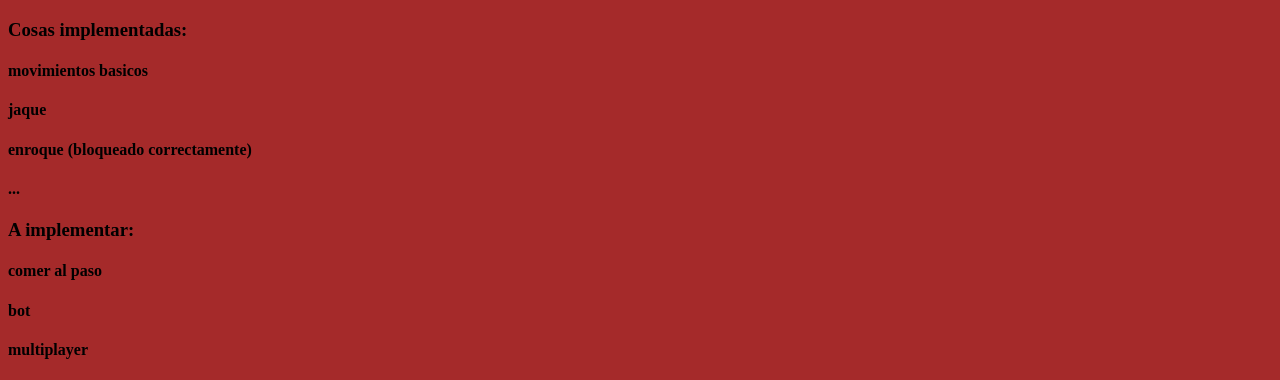
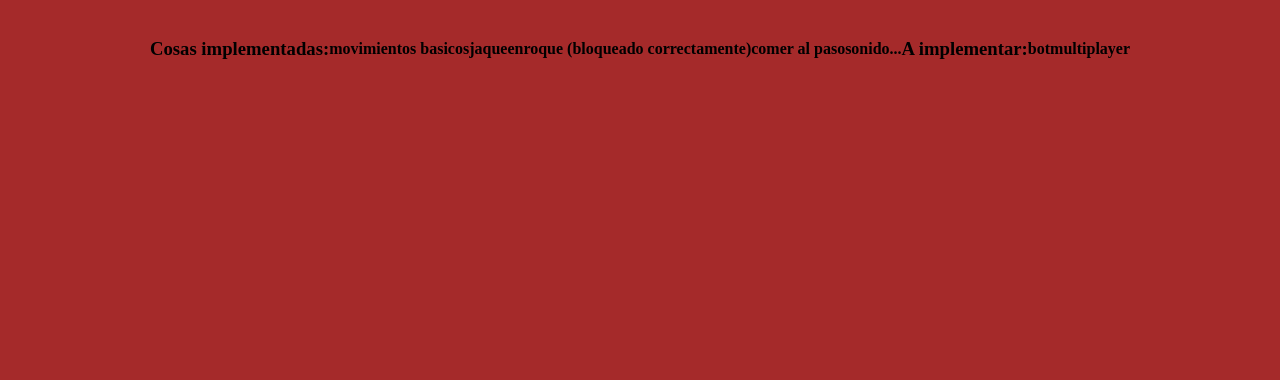
Before and after one commit to iancapon/generic_chess_engine, a plain HTML site: page index.html in a window 1280 px wide. Shown: the part 549-929 px from the top of the page. After the commit the page ends 800 px from the top, so only its background shows below. Drawn offline with Linux system fonts and the light colour scheme; animation ran at ten frames a second.

Commit message:
con jaquemate
a mejorar: está a nada de explotar todo

```diff
--- a/assets/main.js
+++ b/assets/main.js
@@ -1,6 +1,7 @@
 import cursor from './cursor.js'
 import { setupTablero } from "./setups.js"
 import { drawBoard } from "./onScreen.js"
+import validMove from './rules.js'
 
 const canvas = document.getElementById("canvas")
 const c = canvas.getContext("2d")
@@ -8,8 +9,8 @@ let tablero = []
 const piezas = []
 const mano = new cursor(0, 0, canvas.width / 8, tablero, c)
 const turno_de = document.getElementById("turno-de")
-let movimientos=[]
-let prevTablero=[]
+let movimientos = []
+let prevTablero = []
 
 
 const setup = function () {
@@ -17,6 +18,7 @@ const setup = function () {
     canvas.height = 60 * 8
     setupTablero(piezas, tablero)
     setMovimientos();
+
 }
 
 
@@ -26,26 +28,37 @@ const draw = function () {
     drawBoard('white', 'pink', c, tablero, piezas)
     canvas.addEventListener('mousemove', onMouseMove)
     canvas.addEventListener('click', manejarClic)
-    mano.signal(tablero,movimientos)
+    mano.signal(tablero, movimientos)
 
     if (mano.turn == 1) { turno_de.textContent = "Turno de: Blancas" }
     if (mano.turn == 0) { turno_de.textContent = "Turno de: Negras" }
-    requestAnimationFrame(draw)
+
+    let checkmate=0
+    for (let i = 0; i < 8; i++) {
+        for (let j = 0; j < 8; j++) {
+            checkmate+= validMove(i,j,i,j,tablero[i+j*8],tablero,mano.turn,true,movimientos)[3]
+        }
+    }
+    if(checkmate==0){ turno_de.textContent="Jaquemate" }
+    if(checkmate!=0){
+        requestAnimationFrame(draw)
+    }
+
 }
 
 
 //////////////////////////
-function setMovimientos(){
-    for(let i=0;i<64;i++){
-        movimientos[i]=0
-        prevTablero[i]=tablero[i]
+function setMovimientos() {
+    for (let i = 0; i < 64; i++) {
+        movimientos[i] = 0
+        prevTablero[i] = tablero[i]
     }
 }
-function updateMoveCounts(){
-    for(let i=0;i<64;i++){
-        if(prevTablero[i]!=tablero[i]){
-            movimientos[i]+=1
-            prevTablero[i]=tablero[i]
+function updateMoveCounts() {
+    for (let i = 0; i < 64; i++) {
+        if (prevTablero[i] != tablero[i]) {
+            movimientos[i] += 1
+            prevTablero[i] = tablero[i]
         }
     }
 }
@@ -54,7 +67,7 @@ let clicActivo = true;
 function manejarClic() {
     if (clicActivo) {
         clicActivo = false
-        mano.click(tablero,movimientos)
+        mano.click(tablero, movimientos)
         setTimeout(() => { clicActivo = true; console.log('Clic reactivado.') }, 50);
     } //----------------------------------------------- 1000 milisegundos = 1 segundo
 }
--- a/assets/rules.js
+++ b/assets/rules.js
@@ -87,10 +87,12 @@ export default function validMove(px, py, x, y, piece, tablero, turn, checkcheck
                 }
             }
         }
-
-
     }
-    return [ret, valid, check]
+    let validNum=0
+    for(let i=0;i<64;i++){
+        if(valid[i]>0){ validNum++ }
+    }
+    return [ret, valid, check,validNum]
 }
 
 
@@ -117,22 +119,42 @@ function peon(px, py, x, y, tablero, turn, valid) {
     let dir = 1 - 2 * turn
     let st = 6
     if (dir > 0) { st = 1 }
-    if (inboundsCheck(px, py + dir) && tablero[px + (py + dir) * 8] == 0) {
+    if (inboundsCheck(px, py + dir) && tablero[px + (py + dir) * 8] == 0) {//avanzar 1
         inbounds(valid, px, py + dir);
-        if (inboundsCheck(px, py + dir * 2) && tablero[px + (py + dir * 2) * 8] == 0 && py == st) {
+        if (inboundsCheck(px, py + dir * 2) && tablero[px + (py + dir * 2) * 8] == 0 && py == st) {//avenzar 2
             inbounds(valid, px, py + dir * 2);
         }
     }
+    ////// COMER NORMAL
     if (inboundsCheck(px - 1, py + dir) && tablero[px - 1 + (py + dir) * 8] % 2 != turn % 2 && tablero[px - 1 + (py + dir) * 8] != 0) {
         inbounds(valid, px - 1, py + dir);
     }
     if (inboundsCheck(px + 1, py + dir) && tablero[px + 1 + (py + dir) * 8] % 2 != turn % 2 && tablero[px + 1 + (py + dir) * 8] != 0) {
         inbounds(valid, px + 1, py + dir);
     }
+    /////////////////////// COMER AL PASO
+    let enpassantflag = 0
+
+    if (inboundsCheck(px - 1, py + dir) && tablero[px - 1 + (py) * 8] ==5+turn && tablero[px - 1 + (py + dir) * 8] == 0) {
+        inbounds(valid, px - 1, py + dir);
+        enpassantflag=1
+    }
+    if (inboundsCheck(px + 1, py + dir) && tablero[px + 1 + (py) * 8] ==5+turn && tablero[px + 1 + (py + dir) * 8] == 0) {
+        inbounds(valid, px + 1, py + dir);
+        enpassantflag=2
+    }
+    if(enpassantflag==1 && x == px - 1 && y == py+dir){
+        tablero[x + (py) * 8] =0
+    }
+    if(enpassantflag==2 && x == px +1 && y == py+dir){
+        tablero[x + (py) * 8] =0
+    }
+    ////////////////////////////
 
     if (valid[x + y * 8] > 0) {
         ret = true
     }
+
     return ret
 }
 
@@ -191,10 +213,6 @@ function rey(px, py, x, y, tablero, turn, valid, checkcheck, mov) {
             }
         }
     }
-    ///////////////////////////////
-    if (valid[x + y * 8] > 0) {
-        ret = true
-    }
     if (rookflag = 1 && x == px - 2 && y == py) {
         tablero[0 + 8 * 7 * turn] = 0
         tablero[3 + 8 * 7 * turn] = 2 - turn
@@ -202,6 +220,10 @@ function rey(px, py, x, y, tablero, turn, valid, checkcheck, mov) {
     if (rookflag = 2 && x == px + 2 && y == py) {
         tablero[7 + 8 * 7 * turn] = 0
         tablero[5 + 8 * 7 * turn] = 2 - turn
+    }
+    ///////////////////////////////
+    if (valid[x + y * 8] > 0) {
+        ret = true
     }
     return ret
 }
--- a/assets/style.css
+++ b/assets/style.css
@@ -11,7 +11,13 @@
     align-content: center;
     height: 50vf;
 }
-
+.text-class{
+    background-color: brown;
+    display:flex;
+    justify-content: center;
+    align-content: center;
+    height: 50vf;
+}
 canvas{
     background-color: black;
 }
--- a/index.html
+++ b/index.html
@@ -12,15 +12,18 @@
     </main>
     <h1 class="main-class"id="turno-de"> Turno de:</h1>
     <script type="module" src="assets/main.js" ></script>
+    <div class="text-class">
         <h3>Cosas implementadas:</h3>
         <h4>movimientos basicos</h4>
         <h4>jaque</h4>
         <h4>enroque (bloqueado correctamente)</h4>
+        <h4>comer al paso</h4>
+        <h4>sonido</h4>
         <h4>...</h4>
         <h3>A implementar:</h3>
-    <h4>comer al paso</h4>
         <h4>bot</h4>
     <h4>multiplayer</h4>
+</div>
     </h4>
 </body>
 </html>
```
Lines whose indentation alone changed are shown as unchanged.
